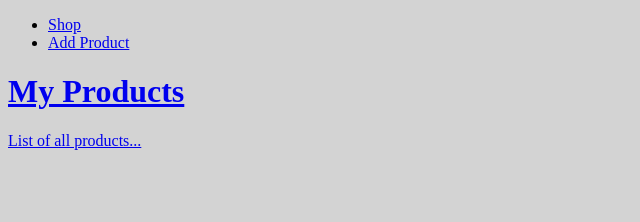
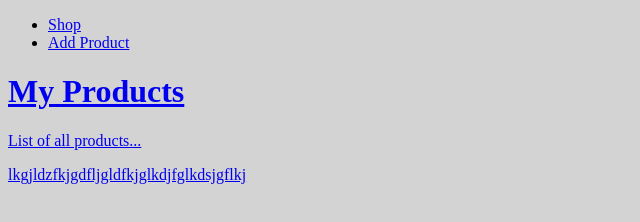
Before and after one commit to DiegoHarari/node_express, a website: page views/shop.html in a window 1280 px wide. Shown: the whole page, without its empty margins (0-640 px from the left). Drawn offline with Linux system fonts and the light colour scheme.

Commit message:
second commit

```diff
--- a/views/shop.html
+++ b/views/shop.html
@@ -22,3 +22,4 @@
     </main>
   </body>
 </html>
+lkgjldzfkjgdfljgldfkjglkdjfglkdsjgflkj
```
